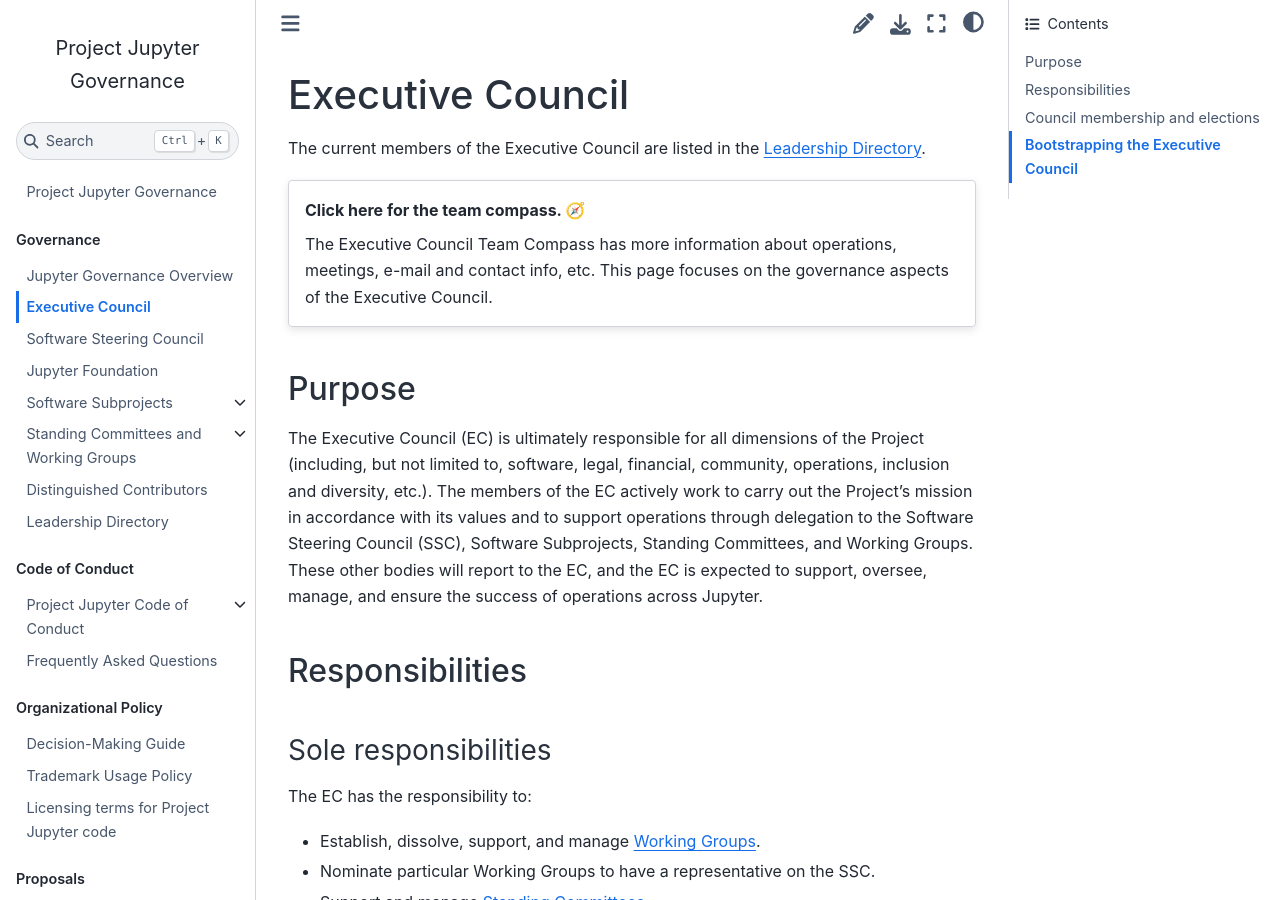
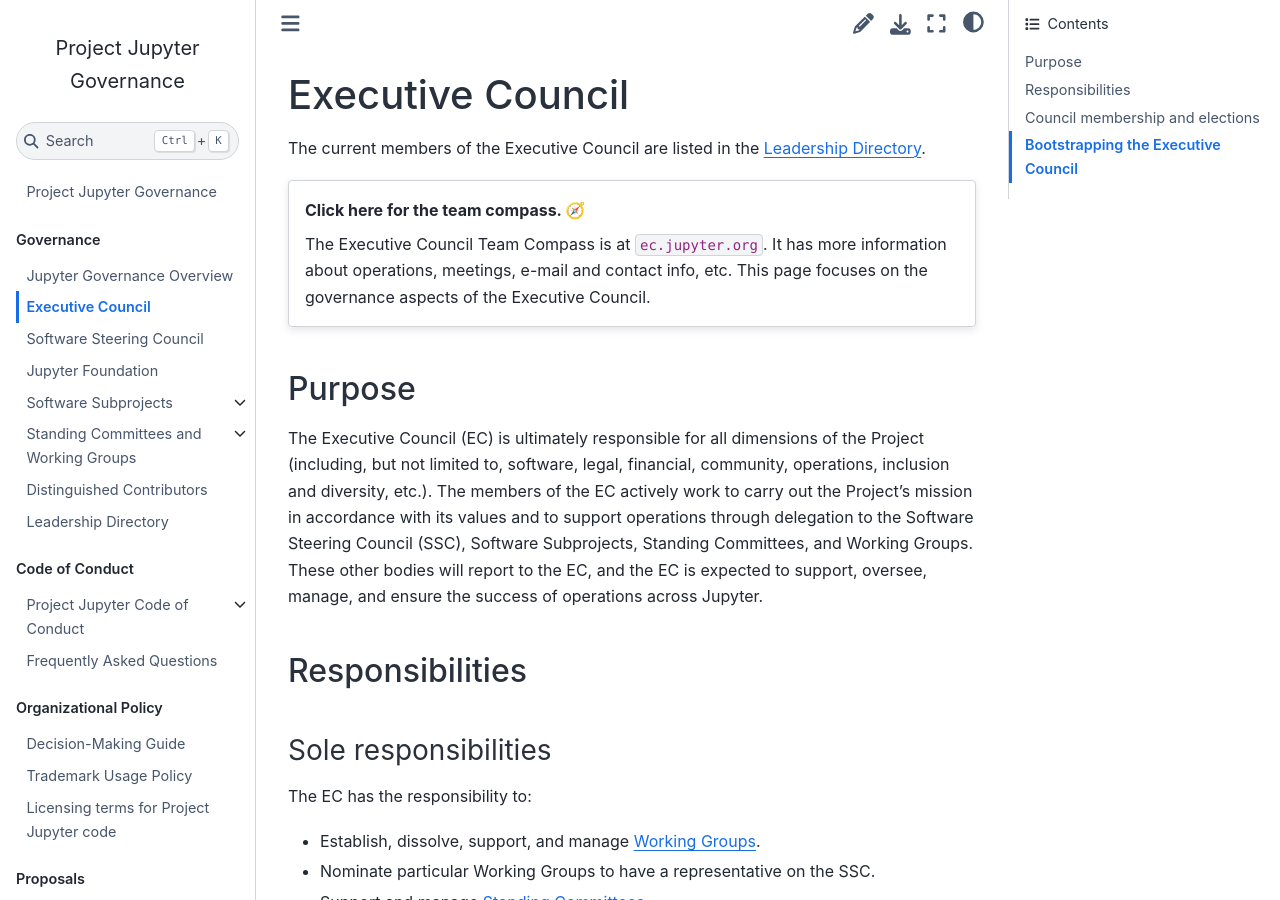
Before and after one commit to jupyter/governance, a Jupyter Book: the page built from executive_council.md, in a window 1280 px wide and 900 px high. Built offline with Jupyter Book 1.0.4 settings and Sphinx 7.4.7 and the Sphinx Book theme 1.1.4, drawn with Linux system fonts in a browser that asks for light colours; pages that are not in the unit, such as notebooks, are missing from menus; some of the changed text lies outside the part shown.

Commit message:
Document the location of the EC team compass

````diff
--- a/executive_council.md
+++ b/executive_council.md
@@ -3,8 +3,8 @@
 The current members of the Executive Council are listed in the [Leadership Directory](people).
 
 ```{card} Click here for the team compass. 🧭
-:link: https://executive-council-team-compass.readthedocs.io/en/latest/
-The Executive Council Team Compass has more information about operations, meetings, e-mail and contact info, etc.
+:link: https://ec.jupyter.org
+The Executive Council Team Compass is at `ec.jupyter.org`. It has more information about operations, meetings, e-mail and contact info, etc.
 This page focuses on the governance aspects of the Executive Council.
 ```
 
@@ -51,7 +51,7 @@
 
 ### Team Compass
 
-The [Executive Council Team Compass](https://executive-council-team-compass.readthedocs.io/en/latest/) publishes information about the activities and operations of the EC, including how to contact the EC.
+The [Executive Council Team Compass](https://ec.jupyter.org) is at [`ec.jupyter.org`](https://ec.jupyter.org). It publishes information about the activities and operations of the EC, including how to contact the EC.
 
 ## Council membership and elections
 
````
